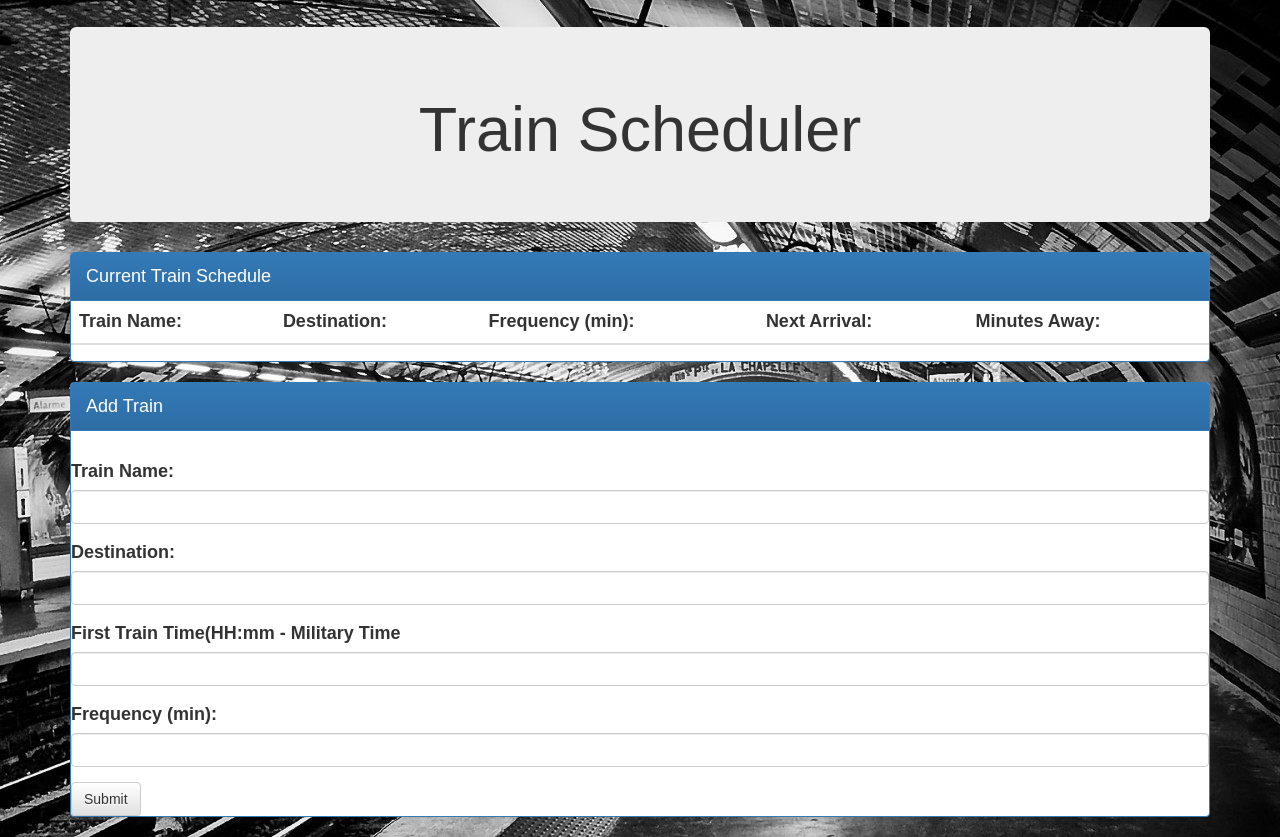
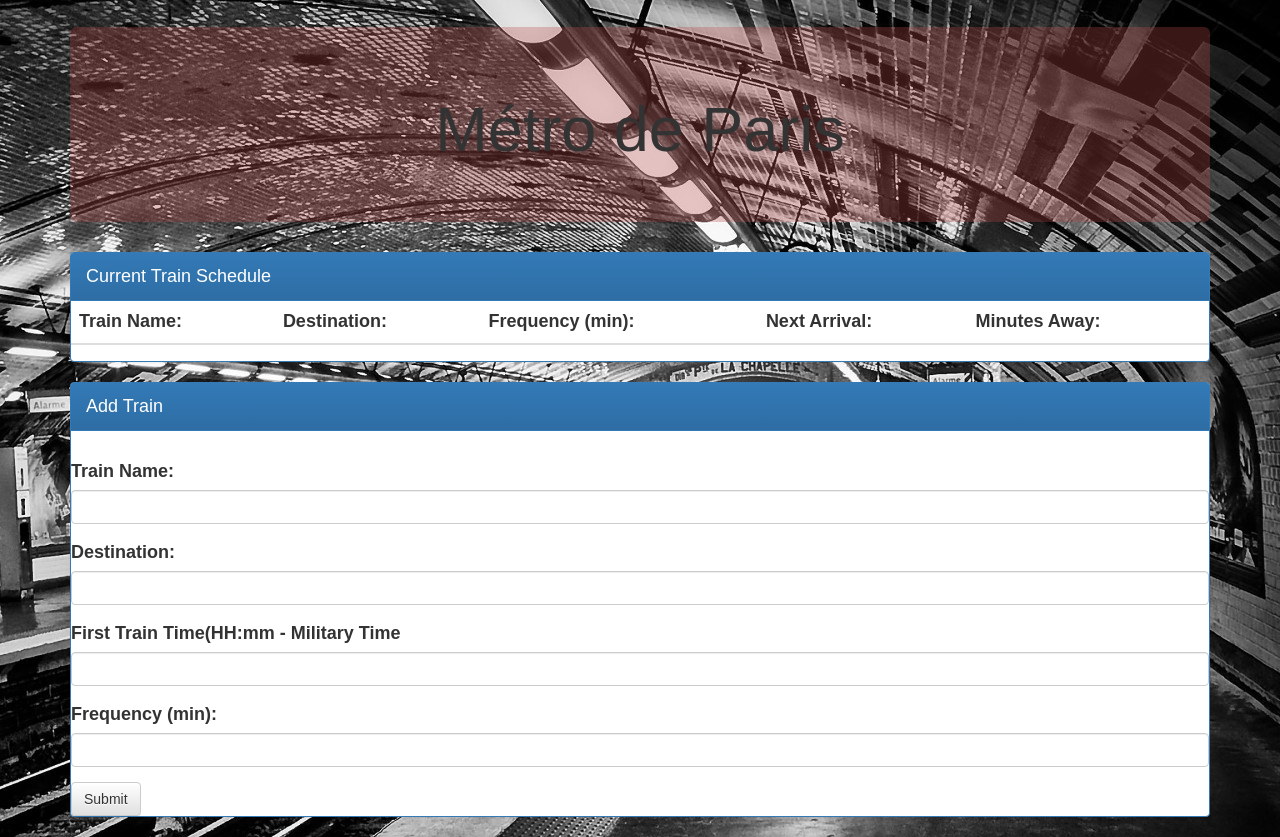
Before and after one commit to maddasahatter7/Train-Scheduler, a plain HTML site: page index.html in a window 1280 px wide. Drawn offline with nearby package versions, Linux system fonts and the light colour scheme; no server answers.

Commit message:
jumbotron transparency

```diff
--- a/assets/css/style.css
+++ b/assets/css/style.css
@@ -9,3 +9,7 @@ body {
     background-position: right top;
     background-attachment: fixed;
     }
+
+    .jumbotron {
+        background: rgba(190, 75, 75, 0.3);
+    }
--- a/index.html
+++ b/index.html
@@ -22,7 +22,7 @@
     <br>
     <div class="container">
   <div class="jumbotron text-center">
-    <h1>Train Scheduler</h1>
+    <h1>Métro de Paris</h1>
   </div>
   <div class="panel panel-primary">
       <div class="panel-heading">Current Train Schedule</div>
```
